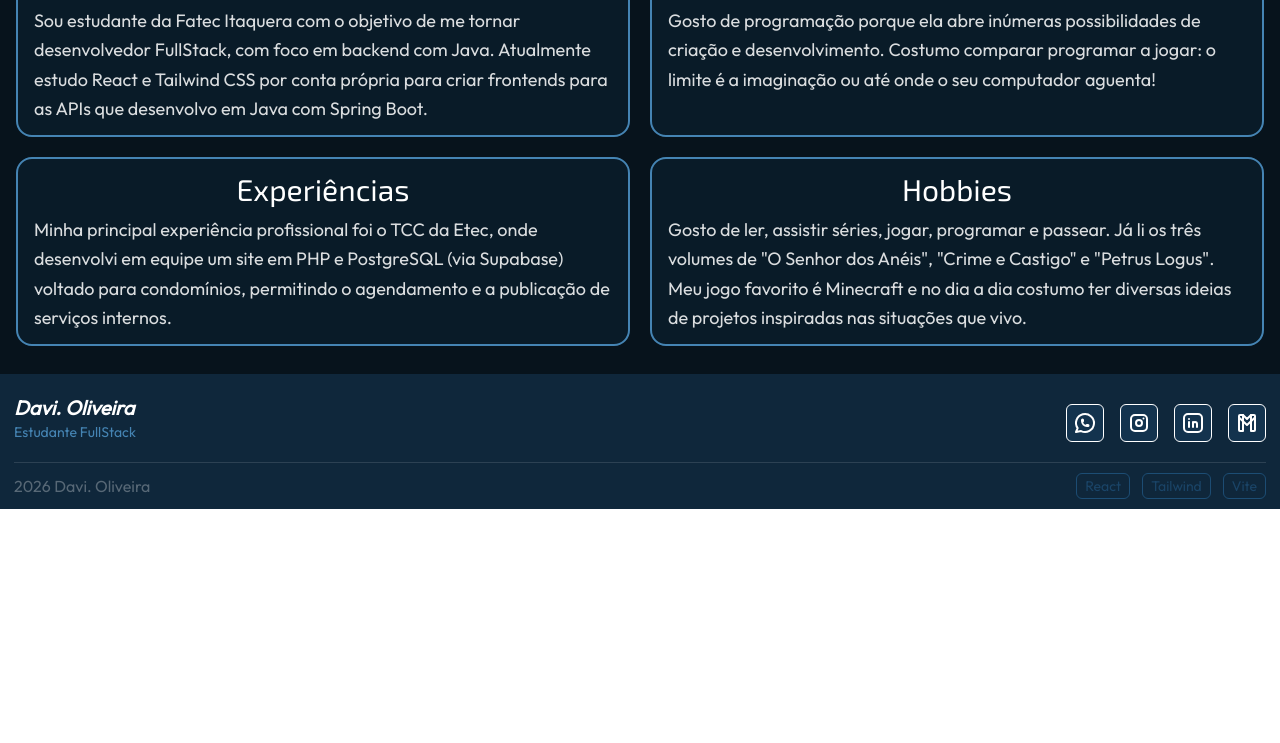
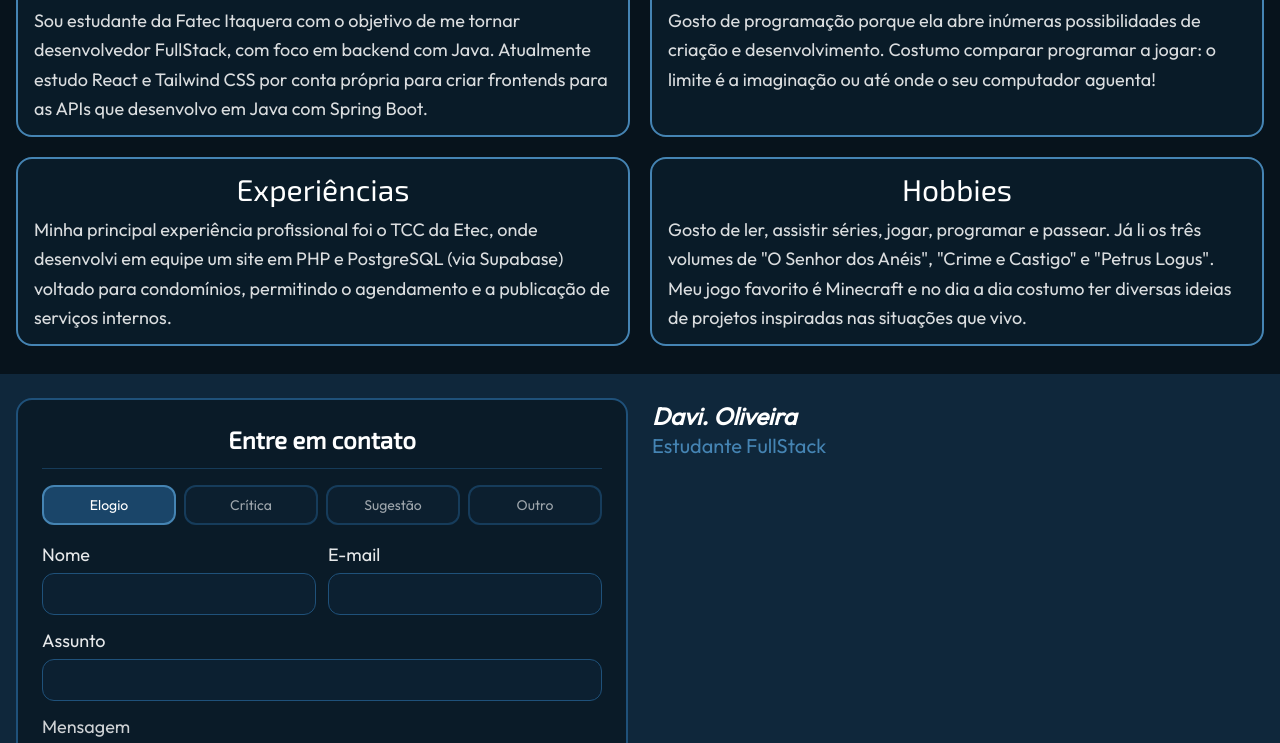
Before and after one commit to Davi-Oliveira214/portifolio, a React (Vite) app: page / in a window 1280 px wide. Shown: the part 2010-2753 px from the top of the page. Before the commit the page ends 2519 px from the top, so only its background shows below. Built offline with nearby package versions, Linux system fonts and the light colour scheme.

Commit message:
feat(contato): adiciona formulario com integracao spring e fallback

```diff
--- /dev/null
+++ b/src/components/ContatoForm.jsx
@@ -0,0 +1,236 @@
+import { useState } from 'react'
+
+const tipos = [
+   {
+      id: 'elogio',
+      label: 'Elogio',
+      placeholder: 'Conte o que você curtiu...',
+   },
+   {
+      id: 'critica',
+      label: 'Crítica',
+      placeholder: 'Nos diga o que pode melhorar...',
+   },
+   {
+      id: 'sugestao',
+      label: 'Sugestão',
+      placeholder: 'Descreva sua ideia...',
+   },
+   {
+      id: 'outro',
+      label: 'Outro',
+      placeholder: 'Escreva sua mensagem...',
+   },
+]
+
+export default function ContactForm() {
+   const [tipo, setTipo] = useState('elogio')
+   const [severidade, setSeveridade] = useState('media')
+   const [form, setForm] = useState({
+      name: '',
+      email: '',
+      subject: '',
+      message: '',
+   })
+   const [status, setStatus] = useState(null)
+   const [errorMsg, setErrorMsg] = useState('')
+
+   const tipoAtual = tipos.find((t) => t.id === tipo)
+
+   const handleChange = (e) => {
+      setForm((prev) => ({ ...prev, [e.target.name]: e.target.value }))
+   }
+
+   const enviar = async (e) => {
+      e.preventDefault()
+      if (!form.name || !form.email || !form.message) {
+         setErrorMsg('Preencha nome, e-mail e mensagem.')
+         setStatus('error')
+         return
+      }
+
+      setStatus('loading')
+      setErrorMsg('')
+
+      const payload = {
+         ...form,
+         subject: form.subject || `[${tipoAtual.label}] Contato pelo site`,
+         type: tipo,
+         ...(tipo === 'bug' && { severity: severidade }),
+      }
+
+      let resp
+      try {
+         resp = await fetch(import.meta.env.VITE_API_URL_SPRING, {
+            method: 'POST',
+            headers: { 'Content-Type': 'application/json' },
+            body: JSON.stringify(payload),
+         })
+
+         if (resp.status === 400) {
+            setErrorMsg('Por favor, preencha todos os campos corretamente.')
+            setStatus('error')
+            return
+         }
+
+         if (!resp.ok) throw new Error(`Erro no servidor: ${resp.status}`)
+
+         const data = await resp.json()
+         if (data.status === 200) {
+            setStatus('success')
+            setForm({ name: '', email: '', subject: '', message: '' })
+         } else {
+            setStatus('error')
+            setErrorMsg('Ocorreu um erro. Tente novamente.')
+         }
+      } catch {
+         const formData = new FormData()
+         Object.entries(payload).forEach(([k, v]) => formData.append(k, v))
+         formData.append('access_key', import.meta.env.VITE_KEY_FORM)
+
+         try {
+            resp = await fetch(import.meta.env.VITE_API_URL, {
+               method: 'POST',
+               body: formData,
+            })
+
+            const data = await resp.json()
+            if (data.success) {
+               setStatus('success')
+               setForm({ name: '', email: '', subject: '', message: '' })
+            } else {
+               setStatus('error')
+               setErrorMsg('Não foi possível enviar. Tente novamente.')
+            }
+         } catch {
+            setStatus('error')
+            setErrorMsg('Erro de conexão. Verifique sua internet.')
+         }
+      }
+   }
+
+   return (
+      <form
+         onSubmit={enviar}
+         className='flex flex-col w-full bg-deep-space-blue-950/60 p-5 md:p-6 rounded-2xl border-2 border-deep-space-blue-800 text-extra-branco'
+      >
+         <div className='flex items-center justify-between mb-4 border-b border-deep-space-blue-800/60 pb-3'>
+            <h2 className='text-2xl font-bold fonte text-center w-full'>
+               Entre em contato
+            </h2>
+         </div>
+
+         <div className='grid grid-cols-2 sm:grid-cols-4 gap-2 mb-4'>
+            {tipos.map((t) => {
+               const ativo = tipo === t.id
+               return (
+                  <button
+                     key={t.id}
+                     type='button'
+                     onClick={() => setTipo(t.id)}
+                     className={`py-2 px-2 rounded-xl text-sm font-medium border-2 transition-all cursor-pointer ${
+                        ativo
+                           ? 'border-deep-space-blue-700 bg-deep-space-blue-800/80 text-extra-branco'
+                           : 'border-deep-space-blue-800/60 bg-deep-space-blue-900/40 text-extra-branco/60 hover:text-extra-branco hover:border-deep-space-blue-700/50'
+                     }`}
+                  >
+                     {t.label}
+                  </button>
+               )
+            })}
+         </div>
+
+         <div className='flex flex-col gap-3'>
+            <input type='hidden' name='type' value={tipo} />
+
+            <div className='grid grid-cols-1 sm:grid-cols-2 gap-3'>
+               <Campo
+                  tipo='text'
+                  nome='name'
+                  label='Nome'
+                  value={form.name}
+                  onChange={handleChange}
+               />
+               <Campo
+                  tipo='email'
+                  nome='email'
+                  label='E-mail'
+                  value={form.email}
+                  onChange={handleChange}
+               />
+            </div>
+
+            <Campo
+               tipo='text'
+               nome='subject'
+               label='Assunto'
+               value={form.subject}
+               onChange={handleChange}
+            />
+
+            <div className='flex flex-col gap-1'>
+               <label
+                  htmlFor='message'
+                  className='text-lg font-medium text-extra-branco/80'
+               >
+                  Mensagem
+               </label>
+               <textarea
+                  id='message'
+                  name='message'
+                  required
+                  value={form.message}
+                  onChange={handleChange}
+                  placeholder={tipoAtual.placeholder}
+                  maxLength={1000}
+                  className='w-full rounded-xl border border-deep-space-blue-800 bg-deep-space-blue-900/50 px-3 py-2 outline-none focus:border-hunter-green-700 transition-colors h-28 resize-none placeholder:text-extra-branco/30'
+               />
+               <span className='text-[10px] text-right text-extra-branco/40'>
+                  {form.message.length}/1000
+               </span>
+            </div>
+         </div>
+
+         <button
+            type='submit'
+            disabled={status === 'loading'}
+            className='mt-4 py-2.5 px-4 rounded-xl border border-hunter-green-700/80 bg-hunter-green-800/40 hover:bg-hunter-green-800/70 text-extra-branco transition-all text-sm font-semibold cursor-pointer disabled:opacity-50 disabled:cursor-not-allowed'
+         >
+            {status === 'loading' ? 'Enviando...' : 'Enviar Mensagem'}
+         </button>
+
+         {status === 'success' && (
+            <p className='mt-3 text-center text-lg text-green-400 font-medium'>
+               Mensagem enviada com sucesso! Obrigado pelo contato.
+            </p>
+         )}
+         {status === 'error' && (
+            <p className='mt-3 text-center text-lg text-red-400 font-medium'>
+               {errorMsg}
+            </p>
+         )}
+      </form>
+   )
+}
+
+function Campo({ tipo, nome, label, value, onChange }) {
+   return (
+      <div className='flex flex-col gap-1'>
+         <label
+            htmlFor={nome}
+            className='text-lg font-medium text-extra-branco/90'
+         >
+            {label}
+         </label>
+         <input
+            type={tipo}
+            id={nome}
+            name={nome}
+            required
+            value={value}
+            onChange={onChange}
+            className='w-full rounded-xl border border-deep-space-blue-800 bg-deep-space-blue-900/50 px-3 py-2 outline-none focus:border-hunter-green-700 transition-colors placeholder:text-extra-branco/30'
+         />
+      </div>
+   )
+}
--- a/src/components/Rodape.jsx
+++ b/src/components/Rodape.jsx
@@ -1,15 +1,18 @@
 import { contato } from '../data/contato.js'
+import ContactForm from './ContatoForm.jsx'
 
 export default function Rodape() {
    return (
       <footer
-         className='flex flex-col w-full min-h-20 bg-deep-space-blue-900 px-3.5'
+         className='flex flex-col w-full bg-deep-space-blue-900 px-4'
          id='contato'
       >
-         <div className='flex justify-between gap-3 py-5'>
+         <div className='grid grid-cols-1 lg:grid-cols-2 gap-6 py-6 items-start'>
+            <ContactForm />
+
+            <div className='flex flex-col gap-3 justify-between h-full py-0.5'>
                <Logo />
-
-            <ul className='flex gap-4 items-end'>
+               <ul className='flex gap-3'>
                   {contato.map((i) => (
                      <Item
                         key={i.id}
@@ -20,38 +23,38 @@ export default function Rodape() {
                   ))}
                </ul>
             </div>
+         </div>
 
-         <div className='flex justify-between items-center border-t border-[rgba(255,255,255,0.12)] py-2.5'>
-            <p className='text-[rgba(255,255,255,0.3)]'>2026 Davi. Oliveira</p>
-            <ul className='flex gap-3'>
-               <Ferramentas nome={'react'} />
-               <Ferramentas nome={'tailwind'} />
-               <Ferramentas nome={'vite'} />
+         <div className='flex justify-between items-center border-t border-extra-branco/8 py-3'>
+            <p className='text-extra-branco/30'>2026 Davi. Oliveira</p>
+            <ul className='flex gap-2'>
+               <Ferramenta nome='react' />
+               <Ferramenta nome='tailwind' />
+               <Ferramenta nome='vite' />
             </ul>
          </div>
       </footer>
    )
 }
 
-function Ferramentas({ nome }) {
+function Ferramenta({ nome }) {
    return (
-      <li className='px-2 py-0.5 w-max h-max rounded-md border-[0.5px] border-[rgba(31,81,122,0.9)]'>
-         <p className='capitalize text-[rgba(31,81,122,0.7)] text-sm'>{nome}</p>
+      <li className='px-2 py-0.5 rounded border-[0.5px] border-deep-space-blue-800/70'>
+         <p className='capitalize text-deep-space-blue-800/70'>{nome}</p>
       </li>
    )
 }
 
 function Item({ link, Icone, nome }) {
    return (
-      <li className='p-1.5 border-[0.5px] bg-[rgba(31,81,122,0.3)] hover:bg-[rgba(31,81,122,0.5)] rounded-md text-extra-branco cursor-pointer'>
+      <li className='p-1.5 border-[0.5px] border-deep-space-blue-800/50 bg-deep-space-blue-800/30 hover:bg-deep-space-blue-800/50 rounded-md text-extra-branco cursor-pointer transition-colors'>
          <a
             href={link}
             target='_blank'
             rel='noopener noreferrer'
-            className='flex items-center gap-2'
             aria-label={nome}
          >
-            {<Icone />}
+            <Icone />
          </a>
       </li>
    )
@@ -59,11 +62,11 @@ function Item({ link, Icone, nome }) {
 
 function Logo() {
    return (
-      <div className='flex flex-col w-max whitespace-nowrap'>
-         <p className='text-xl font-bold italic text-extra-branco'>
+      <div className='flex flex-col'>
+         <p className='text-xl md:text-2xl font-bold italic text-extra-branco'>
             Davi. Oliveira
          </p>
-         <p className='text-sm font-medium text-deep-space-blue-700'>
+         <p className='text-sm md:text-xl font-medium text-deep-space-blue-700'>
             Estudante FullStack
          </p>
       </div>
--- a/src/index.css
+++ b/src/index.css
@@ -49,11 +49,22 @@
       }
    }
 
+   @keyframes borda-giratoria {
+      0% {
+         transform: rotate(0deg);
+      }
+      100% {
+         transform: rotate(360deg);
+      }
+   }
+
    --animate-abrirMenu: open-menu 1s forwards ease;
 
    --animate-esconderMenu: hidden-menu 1s forwards ease;
 
    --animate-scrollInfinito: scroll-infinito 20s linear infinite;
+
+   --animate-girar: borda-giratoria 5s linear infinite;
 }
 
 @utility bordaPadrao {
```
Also changed, not shown: 1 other file (tests, documents, lock files or other folders). Lines whose indentation alone changed are shown as unchanged.
